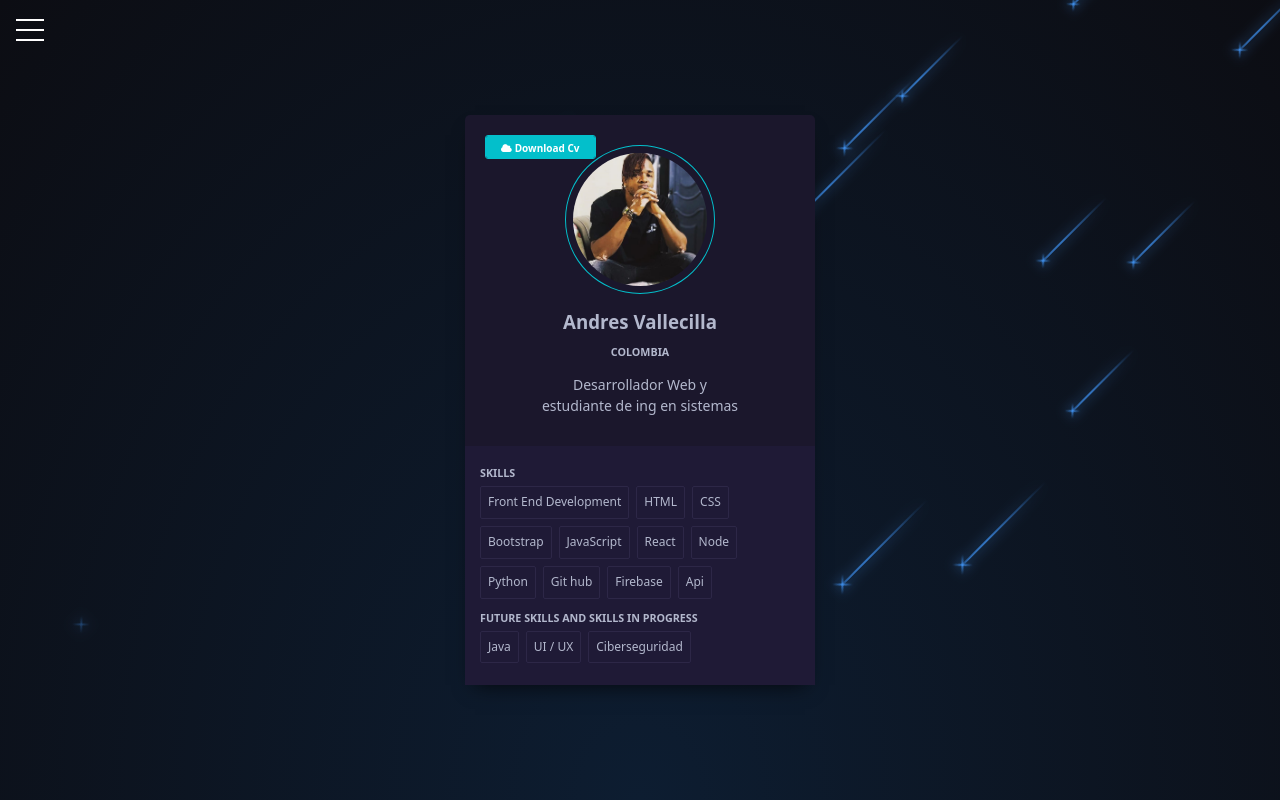
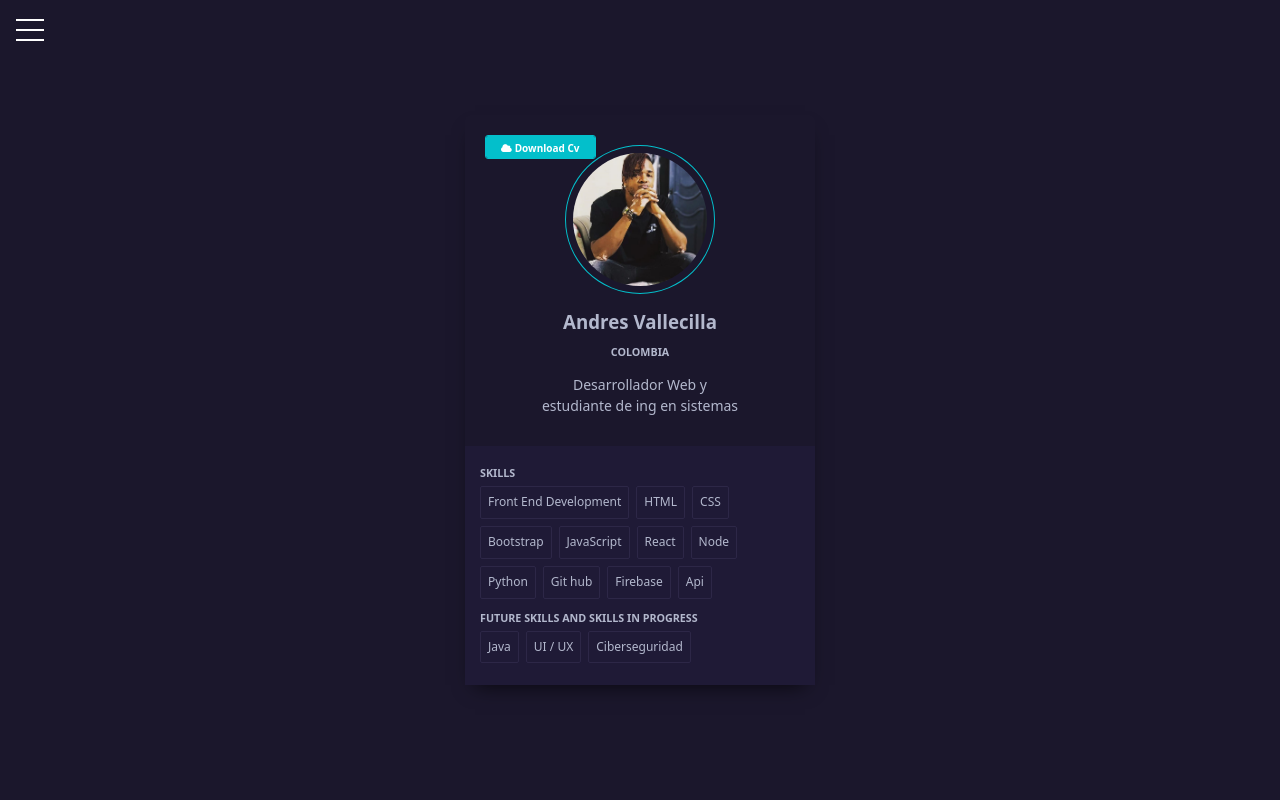
Before and after one commit to andres94-web/portfolio, a React (Create React App) app: page / in a window 1280 px wide. Built offline with nearby package versions, Linux system fonts and the light colour scheme; the HTML template or start-up script is replaced by a standard one.

Commit message:
definitivo 2

```diff
--- a/src/styles/Background.scss
+++ b/src/styles/Background.scss
@@ -9,7 +9,7 @@
     justify-content: center;
     align-items: center;
     min-height: 100vh;
-    background: radial-gradient(ellipse at bottom, #0d1d31 0%, #0c0d13 100%);
+    background-color: #1b172c;
   }
 
   @function random_range($min, $max) {
@@ -42,7 +42,7 @@
     width: var(--star-tail-length);
     height: var(--star-tail-height);
     color: rgb(64, 149, 247);
-    background: linear-gradient(45deg, currentColor, transparent);
+    /* background: linear-gradient(45deg, currentColor, transparent); */
     border-radius: 50%;
     filter: drop-shadow(0 0 6px currentColor);
     transform: translate3d(104em, 0, 0);
@@ -64,7 +64,7 @@
       left: calc(var(--star-width) / -2);
       width: var(--star-width);
       height: 100%;
-      background: linear-gradient(45deg, transparent, currentColor, transparent);
+     /*  background: linear-gradient(45deg, transparent, currentColor, transparent); */
       border-radius: inherit;
       animation: blink 2s linear infinite;
     }
--- a/src/styles/NotFound.scss
+++ b/src/styles/NotFound.scss
@@ -187,37 +187,37 @@
 
 }
 #circ1shadow {
-    background: -webkit-radial-gradient(48% 64%, circle, rgba(204, 0, 0, 0) 110px, #9BBBC4 50px);
+    /* background: -webkit-radial-gradient(48% 64%, circle, rgba(204, 0, 0, 0) 110px, #9BBBC4 50px);
     background: -moz-radial-gradient(48% 64%, circle, rgba(204, 0, 0, 0) 110px, #9BBBC4 50px);
-    background: radial-gradient(48% 64%, circle, rgba(204, 0, 0, 0) 110px, #9BBBC4 50px);
+    background: radial-gradient(48% 64%, circle, rgba(204, 0, 0, 0) 110px, #9BBBC4 50px); */
     top: 2px;
     z-index:3;
 }
 #circ2shadow {
-    background: -webkit-radial-gradient(58% 61%, circle, rgba(204, 0, 0, 0) 82px, #9BBBC4 50px);
+    /* background: -webkit-radial-gradient(58% 61%, circle, rgba(204, 0, 0, 0) 82px, #9BBBC4 50px);
     background: -moz-radial-gradient(58% 61%, circle, rgba(204, 0, 0, 0) 82px, #9BBBC4 50px);
-    background: radial-gradient(58% 61%, circle, rgba(204, 0, 0, 0) 82px, #9BBBC4 50px);
+    background: radial-gradient(58% 61%, circle, rgba(204, 0, 0, 0) 82px, #9BBBC4 50px); */
     top: 0px;
 }
 #circ3shadow {
-    background: -webkit-radial-gradient(54% 60%, circle, rgba(204, 0, 0, 0) 80px, #9BBBC4 50px);
+    /* background: -webkit-radial-gradient(54% 60%, circle, rgba(204, 0, 0, 0) 80px, #9BBBC4 50px);
     background: -moz-radial-gradient(54% 60%, circle, rgba(204, 0, 0, 0) 80px, #9BBBC4 50px);
-    background: radial-gradient(54% 60%, circle, rgba(204, 0, 0, 0) 80px, #9BBBC4 50px);
+    background: radial-gradient(54% 60%, circle, rgba(204, 0, 0, 0) 80px, #9BBBC4 50px); */
     top: 8px;
     -webkit-transform: scale(.8, -.8);
     -moz-transform: scale(.8, -.8);
     transform: scale(.8, -.8);
 }
 #circ5shadow {
-    background: -webkit-radial-gradient(57% 61%, circle, rgba(204, 0, 0, 0) 53px, #9BBBC4 40px);
+    /* background: -webkit-radial-gradient(57% 61%, circle, rgba(204, 0, 0, 0) 53px, #9BBBC4 40px);
     background: -moz-radial-gradient(57% 61%, circle, rgba(204, 0, 0, 0) 53px, #9BBBC4 40px);
-    background: radial-gradient(57% 61%, circle, rgba(204, 0, 0, 0) 53px, #9BBBC4 40px);
+    background: radial-gradient(57% 61%, circle, rgba(204, 0, 0, 0) 53px, #9BBBC4 40px); */
     top: 0px;
 }
 #circ6shadow {
-    background: -webkit-radial-gradient(44% 65%, circle, rgba(204, 0, 0, 0) 53px, #9BBBC4 40px);
+    /* background: -webkit-radial-gradient(44% 65%, circle, rgba(204, 0, 0, 0) 53px, #9BBBC4 40px);
     background: -moz-radial-gradient(44% 65%, circle, rgba(204, 0, 0, 0) 53px, #9BBBC4 40px);
-    background: radial-gradient(44% 65%, circle, rgba(204, 0, 0, 0) 53px, #9BBBC4 40px);
+    background: radial-gradient(44% 65%, circle, rgba(204, 0, 0, 0) 53px, #9BBBC4 40px); */
     top: 0px;
 }
 /*estilo las nubes*/
--- a/src/styles/Redes.scss
+++ b/src/styles/Redes.scss
@@ -45,7 +45,7 @@ $gradient      : #03BFCB;
             height: 40px;
             border-radius: 100%;
             display: block;
-            background: linear-gradient(45deg, $iconColor, $accent);
+            /* background: linear-gradient(45deg, $iconColor, $accent); */
             transition: all $timing ease-out;
         }
 
@@ -57,7 +57,7 @@ $gradient      : #03BFCB;
         &:hover i {
             @include transformScale(2.2);
             color: $iconColor;
-            background: -webkit-linear-gradient(45deg, $iconColor, $accent);
+            /* background: -webkit-linear-gradient(45deg, $iconColor, $accent); */
             background-clip: text;
             transition: all $timing ease-in;
         }
```
